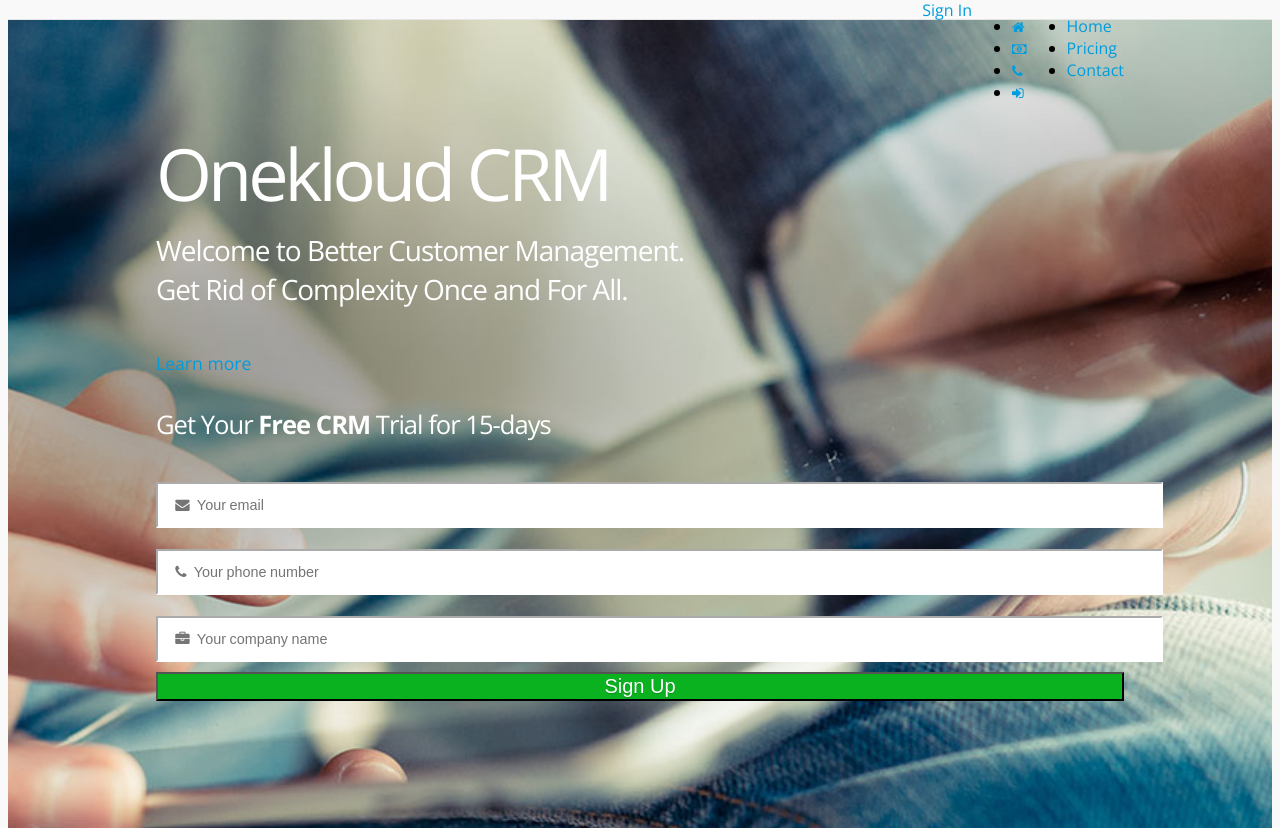
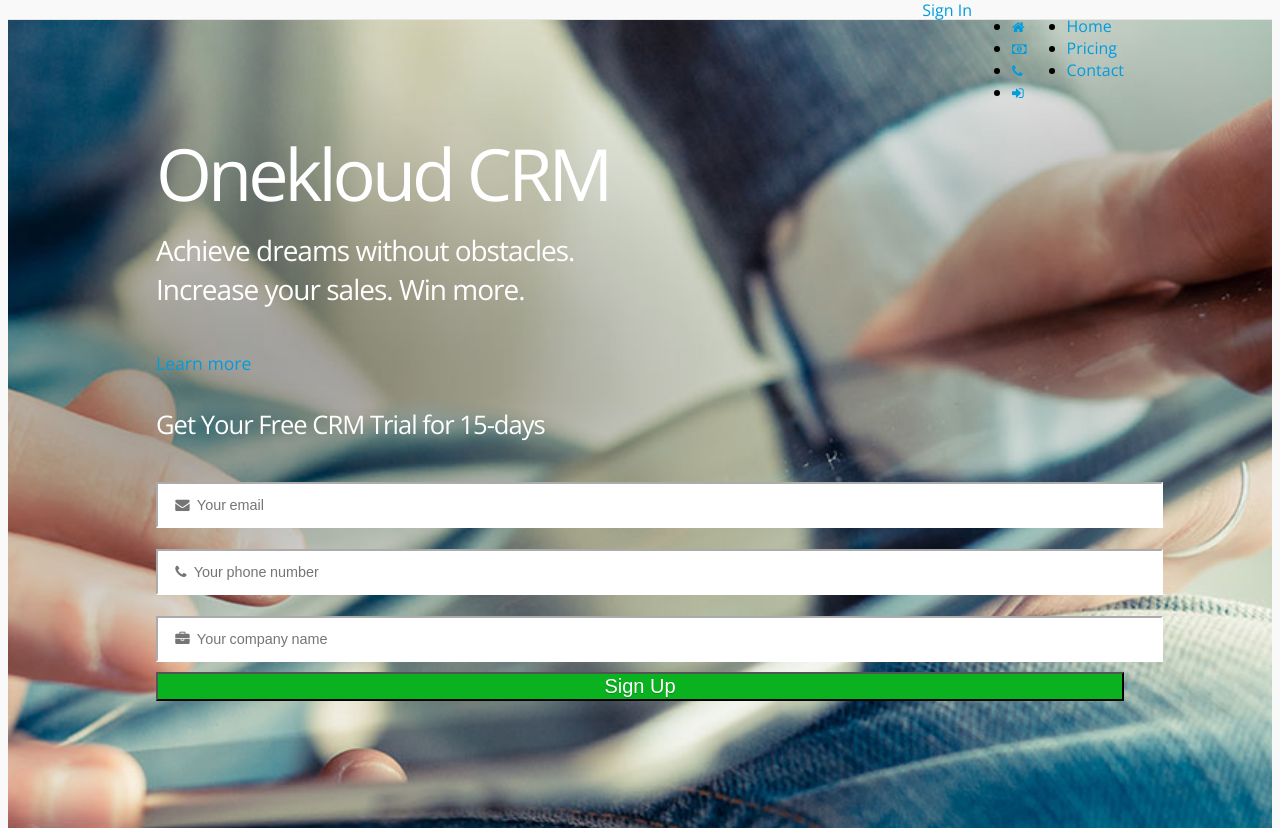
Before and after one commit to pythonista8/onekloud, a Django app: page / in a window 1280 px wide. Shown: the part 64-892 px from the top of the page. Run offline with Django 3.2, Linux system fonts and the light colour scheme; parts of the project's set-up code (start-up, migrations or seed data) failed here and were passed over; some libraries are stand-ins or nearby versions.

Commit message:
Changed introtext

```diff
--- a/onekloud/apps/pages/templates/pages/home.html
+++ b/onekloud/apps/pages/templates/pages/home.html
@@ -23,9 +23,9 @@
                             Onekloud CRM
                         </h1>
                         <p class="subheading">
-                            Welcome to Better Customer Management.
+                            Achieve dreams without obstacles.
                             <br>
-                            Get Rid of Complexity Once and For All.
+                            Increase your sales. Win more.
                         </p>
                         <a href="#" id="learn-more" class="pure-button pure-button-large pure-button-primary">
                             Learn more
@@ -34,7 +34,7 @@
                 </div>
                 <div class="pure-u-1-3">
                     <div class="l-box">
-                        <h2>Get Your <b>Free CRM</b> Trial for 15-days</h2>
+                        <h2>Get Your Free CRM Trial for 15-days</h2>
                         <form class="pure-form pure-form-stacked" method="post" autocomplete="off">
                             {% csrf_token %}
                             <input type="email" name="email" placeholder="&#xf0e0;  Your email" required>
```
